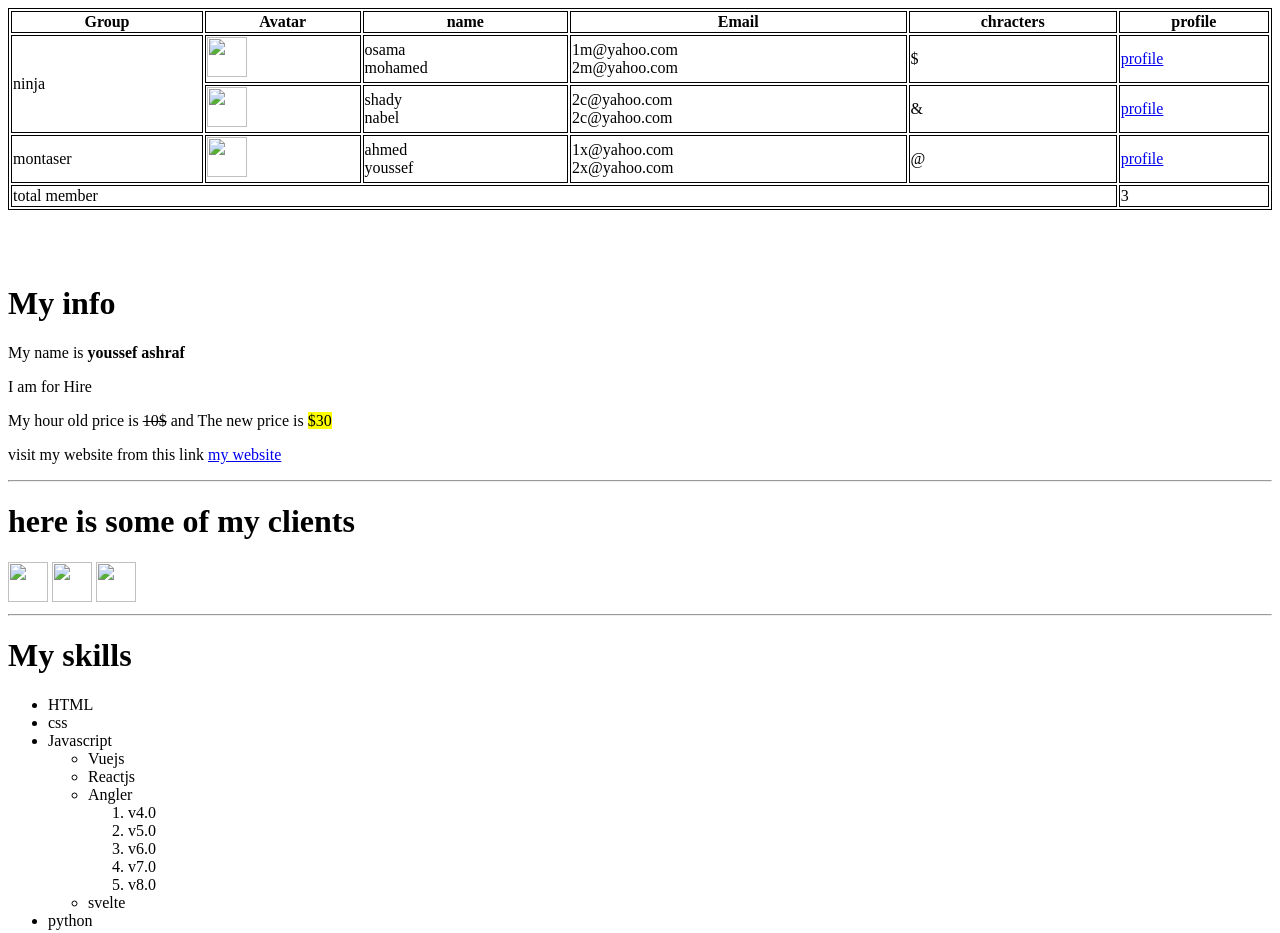
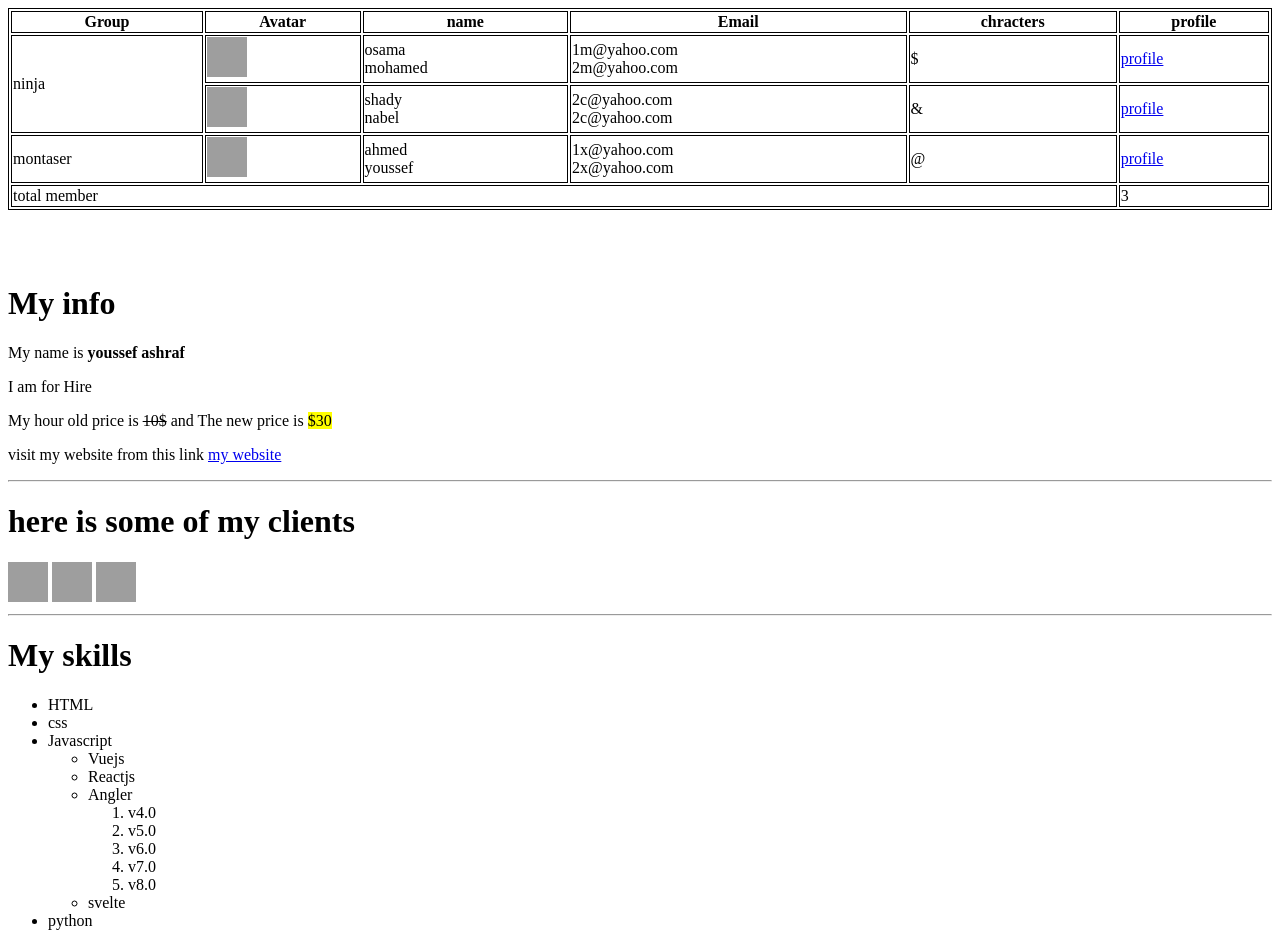
Before and after one commit to yousseff20/task3-3-, a plain HTML site: page index.html in a window 1280 px wide. Shown: the top 933 px of the page. Drawn offline with Linux system fonts and the light colour scheme; the site is published under a folder, as on GitHub Pages, so addresses that start at the root find nothing.

Commit message:
Update index.html

```diff
--- a/index.html
+++ b/index.html
@@ -25,14 +25,14 @@
         </tr>
         <tr>
           <td rowspan="2">ninja</td>
-          <td><img style="width: 40px ; height: 40px;" src="/2.jpg"></td>
+          <td><img style="width: 40px ; height: 40px;" src="2.jpg"></td>
           <td>osama <br>mohamed</td>
           <td>1m@yahoo.com <br> 2m@yahoo.com</td>
           <td>$</td>
           <td><a href="https://www.gogel.com">profile</a></td>
         </tr>
         <tr>
-          <td><img style="width: 40px ; height: 40px;" src="/3.jpg" alt=""></td>
+          <td><img style="width: 40px ; height: 40px;" src="3.jpg" alt=""></td>
           <td>shady<br> nabel</td>
           <td>2c@yahoo.com<br>2c@yahoo.com</td>
           <td>&</td>
@@ -40,7 +40,7 @@
         </tr>
         <tr>
             <td>montaser</td>
-            <td><img style="width: 40px ; height: 40px;" src="/1.jpg"></td>
+            <td><img style="width: 40px ; height: 40px;" src="1.jpg"></td>
             <td>ahmed<br>youssef</td>
             <td>1x@yahoo.com<br>2x@yahoo.com</td>
             <td>@</td>
@@ -61,9 +61,9 @@
     <p>visit my website from this link <a href="https://www.facebook.com/Uosseef20"  target="_blank" rel="external">my website</a></p>
     <hr>
     <h1> here is some of my clients</h1>
-    <img style="width: 40px ; height: 40px;" src="/1.jpg" alt="">
-    <img style="width: 40px ; height: 40px ;" src="/2.jpg" alt="">
-    <img  style="width: 40px ; height: 40px;" src="/3.jpg" alt="">
+    <img style="width: 40px ; height: 40px;" src="1.jpg" alt="">
+    <img style="width: 40px ; height: 40px ;" src="2.jpg" alt="">
+    <img  style="width: 40px ; height: 40px;" src="3.jpg" alt="">
     <hr>
     <h1>My skills</h1>
     <ul>
@@ -90,9 +90,9 @@
     <hr>
     <br>
     <audio controls autoplay >
-        <source src="/2.ogg" type="audio/ogg">
-        <source src="/1.mp3" type="audio/mpeg">
-        <source src="/3.wav" type="audio/wav">
+        <source src="2.ogg" type="audio/ogg">
+        <source src="1.mp3" type="audio/mpeg">
+        <source src="3.wav" type="audio/wav">
       Your browser does not support the audio element.
       </audio>
 
```
